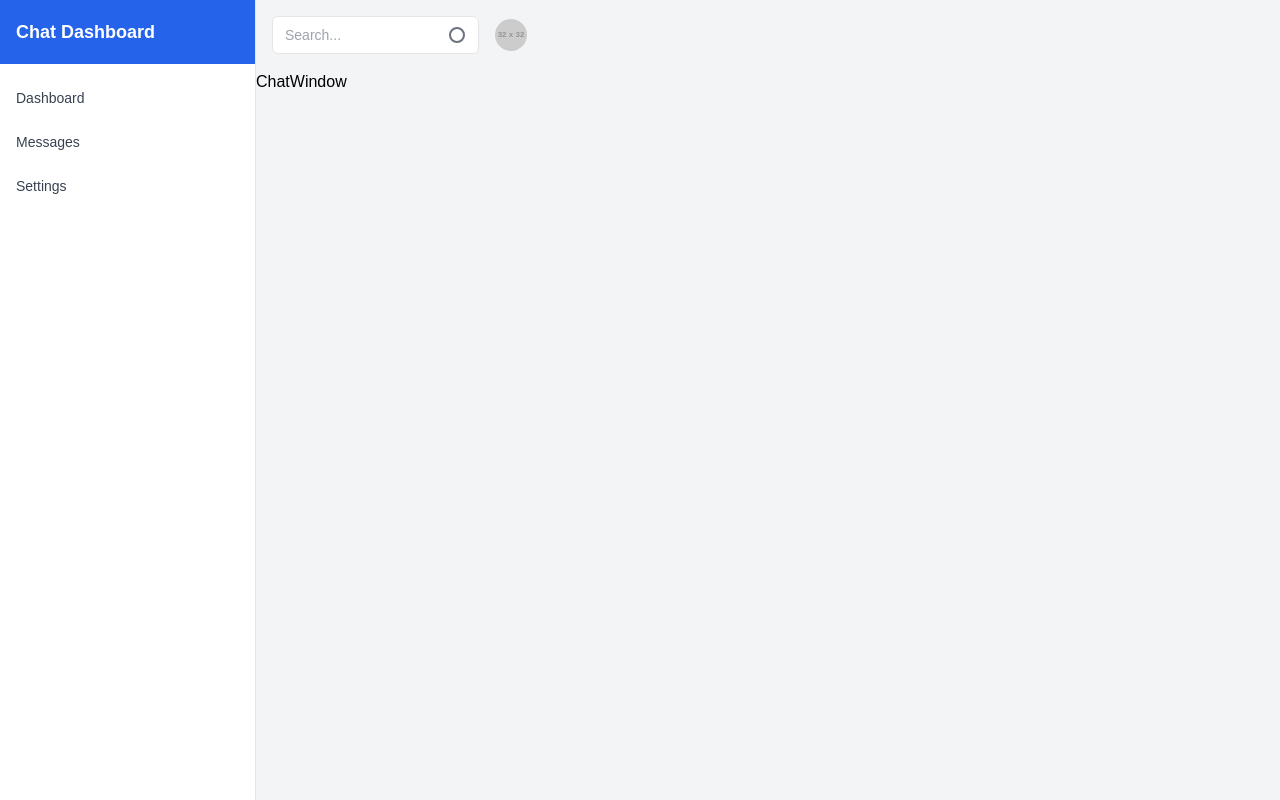
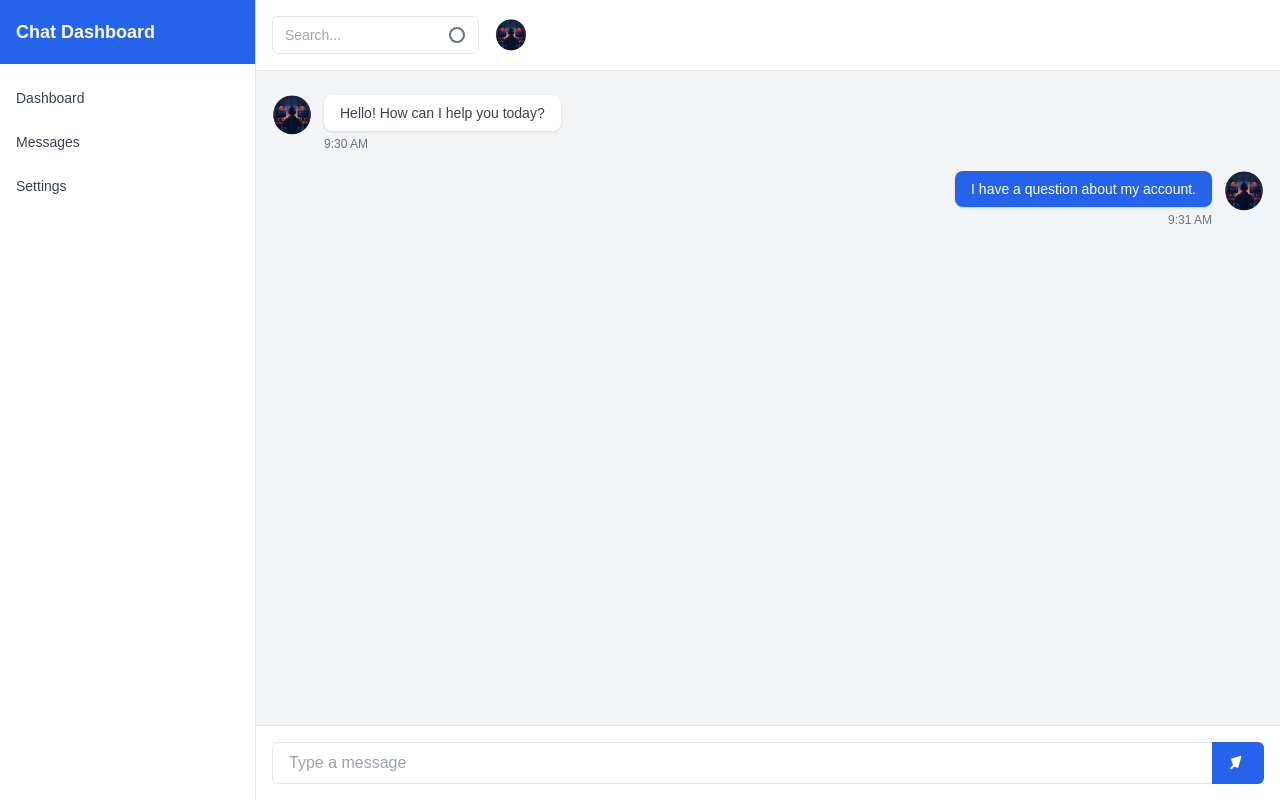
Before and after one commit to brosmar18/ai_assistant, a Next.js app: page / in a window 1280 px wide. Built offline with nearby package versions, Linux system fonts and the light colour scheme.

Commit message:
Components updated to improve syntax

```diff
--- a/app/page.tsx
+++ b/app/page.tsx
@@ -1,18 +1,20 @@
-import ChatWindow from "@/components/ChatWindow"
-import SideBar from "@/components/SideBar"
-import TopBar from "@/components/TopBar"
+import ChatWindow from "@/components/ChatWindow";
+import MessageInput from "@/components/MessageInput";
+import SideBar from "@/components/SideBar";
+import TopBar from "@/components/TopBar";
 
-const page = () => {
+const ChatPage = () => {
   return (
-    <div className='text-black flex h-screen'>
+    <div className="text-black flex h-screen">
       <SideBar />
-      {/* Main Content  */}
-      <div className="flex flex-col flex-1 w-0 overflow-hidden">
-      <TopBar />
-      <ChatWindow />
-      </div>
+      {/* Main Content */}
+      <main className="flex flex-col flex-1 w-0 overflow-hidden">
+        <TopBar />
+        <ChatWindow />
+        <MessageInput />
+      </main>
     </div>
-  )
-}
+  );
+};
 
-export default page
+export default ChatPage;
--- a/components/ChatWindow.tsx
+++ b/components/ChatWindow.tsx
@@ -1,9 +1,50 @@
-import React from 'react'
+import React from "react";
+import Image from "next/image";
 
 const ChatWindow = () => {
   return (
-    <div>ChatWindow</div>
-  )
-}
+    <main className="flex-1 overflow-y-auto">
+      <div className="px-4 py-6">
+        {/* Messages */}
+        <div className="space-y-4">
+          {/* Incoming Message */}
+          <div className="flex">
+            <Image
+              src="/profile1.png"
+              alt="User Avatar"
+              width={40}
+              height={40}
+              className="w-10 h-10 rounded-full"
+            />
+            <div className="ml-3">
+              <div className="px-4 py-2 bg-white rounded-lg shadow">
+                <p className="text-sm text-gray-700">
+                  Hello! How can I help you today?
+                </p>
+              </div>
+              <span className="text-xs text-gray-500">9:30 AM</span>
+            </div>
+          </div>
+          {/* Outgoing Message */}
+          <div className="flex justify-end">
+            <div className="mr-3 text-right">
+              <div className="px-4 py-2 text-white bg-blue-600 rounded-lg shadow">
+                <p className="text-sm">I have a question about my account.</p>
+              </div>
+              <span className="text-xs text-gray-500">9:31 AM</span>
+            </div>
+            <Image
+              src="/profile1.png"
+              alt="User Avatar"
+              width={40}
+              height={40}
+              className="w-10 h-10 rounded-full"
+            />
+          </div>
+        </div>
+      </div>
+    </main>
+  );
+};
 
-export default ChatWindow
+export default ChatWindow;
--- /dev/null
+++ b/components/MessageInput.tsx
@@ -0,0 +1,25 @@
+import React from 'react';
+
+const MessageInput = () => {
+  return (
+    <div className="flex-shrink-0 p-4 bg-white border-t">
+      <form className="relative flex">
+        <input
+          type="text"
+          placeholder="Type a message"
+          className="w-full px-4 py-2 border rounded-md focus:outline-none"
+        />
+        <button
+          type="submit"
+          className="absolute inset-y-0 right-0 flex items-center px-4 text-white bg-blue-600 rounded-r-md hover:bg-blue-700"
+        >
+          <svg className="w-5 h-5" fill="currentColor">
+            <path d="M2.003 5.884l10-3a1 1 0 011.265 1.265l-3 10a1 1 0 01-1.88.163L6.5 13.5l-2.516 2.516a1 1 0 01-1.414-1.414L5.086 12l-1.797-4.386a1 1 0 01.714-1.73z" />
+          </svg>
+        </button>
+      </form>
+    </div>
+  );
+};
+
+export default MessageInput;
--- a/components/SideBar.tsx
+++ b/components/SideBar.tsx
@@ -1,26 +1,41 @@
-import Link from 'next/link'
-import React from 'react'
+import Link from 'next/link';
+import React from 'react';
 
 const SideBar = () => {
   return (
-    <div className='hidden md:flex md:flex-shrink-0'>
-      <div className='flex flex-col w-64 bg-white border-r'>
-        {/* Sidebar Header  */}
-        <div className='flex items-center h-16 px-4 bg-blue-600 text-white'>
-          <p className='text-lg font-semibold'>Chat Dashboard</p>
-        </div>
+    <aside className="hidden md:flex md:flex-shrink-0">
+      <div className="flex flex-col w-64 bg-white border-r">
+        {/* Sidebar Header */}
+        <header className="flex items-center h-16 px-4 bg-blue-600 text-white">
+          <h1 className="text-lg font-semibold">Chat Dashboard</h1>
+        </header>
 
-        {/* Sidebar Content  */}
-        <div className='flex flex-col flex-1 overflow-y-auto'>
-          <nav className='flex-1 px-2 py-4 space-y-2'>
-            <Link href="/" className='flex items-center px-2 py-2 text-sm font-medium text-gray-700 rounded hover:bg-gray-200'>Dashboard</Link>
-            <Link href="/" className='flex items-center px-2 py-2 text-sm font-medium text-gray-700 rounded hover:bg-gray-200'>Messages</Link>
-            <Link href="/" className='flex items-center px-2 py-2 text-sm font-medium text-gray-700 rounded hover:bg-gray-200'>Settings</Link>
+        {/* Sidebar Content */}
+        <div className="flex flex-col flex-1 overflow-y-auto">
+          <nav className="flex-1 px-2 py-4 space-y-2">
+            <Link
+              href="/"
+              className="flex items-center px-2 py-2 text-sm font-medium text-gray-700 rounded hover:bg-gray-200"
+            >
+              Dashboard
+            </Link>
+            <Link
+              href="/"
+              className="flex items-center px-2 py-2 text-sm font-medium text-gray-700 rounded hover:bg-gray-200"
+            >
+              Messages
+            </Link>
+            <Link
+              href="/"
+              className="flex items-center px-2 py-2 text-sm font-medium text-gray-700 rounded hover:bg-gray-200"
+            >
+              Settings
+            </Link>
           </nav>
         </div>
       </div>
-    </div>
-  )
-}
+    </aside>
+  );
+};
 
-export default SideBar
+export default SideBar;
--- a/components/TopBar.tsx
+++ b/components/TopBar.tsx
@@ -1,19 +1,19 @@
 import React from "react";
+import Image from "next/image";
 
 const TopBar = () => {
   return (
-    <div className="flex items-center justify-between flex-shrink-0 p-4">
-      {/* Mobile Menu Button  */}
+    <header className="flex items-center justify-between flex-shrink-0 p-4 bg-white border-b">
+      {/* Mobile Menu Button */}
       <button
         className="text-gray-500 focus:outline-none md:hidden"
         id="mobile-menu-button"
       >
-        {" "}
         <svg className="w-6 h-6" fill="none" stroke="currentColor">
           <path
-            stroke-linecap="round"
-            stroke-linejoin="round"
-            stroke-width="2"
+            strokeLinecap="round"
+            strokeLinejoin="round"
+            strokeWidth="2"
             d="M4 6h16M4 12h16M4 18h16"
           />
         </svg>
@@ -28,16 +28,22 @@ const TopBar = () => {
           <button className="absolute inset-y-0 right-0 flex items-center pr-3">
             <svg className="w-5 h-5 text-gray-500" fill="currentColor">
               <path
-                fill-rule="evenodd"
+                fillRule="evenodd"
                 d="M10 18a8 8 0 100-16 8 8 0 000 16zm6-8a6 6 0 11-12 0 6 6 0 0112 0z"
-                clip-rule="evenodd"
+                clipRule="evenodd"
               />
             </svg>
           </button>
         </div>
-        <img src="https://via.placeholder.com/32" alt="Avatar" className="w-8 h-8 rounded-full" />
+        <Image
+          src="/profile1.png"
+          alt="Avatar"
+          width={32}
+          height={32}
+          className="w-8 h-8 rounded-full"
+        />
       </div>
-    </div>
+    </header>
   );
 };
 
```
Also changed, not shown: public/profile1.png (added).
